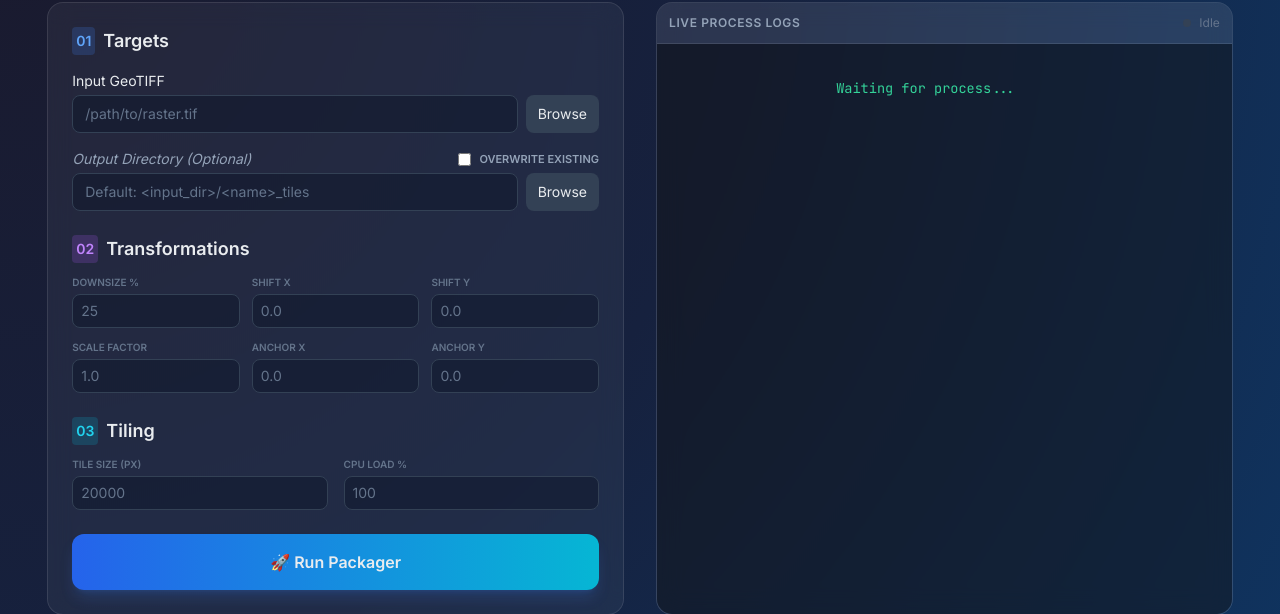
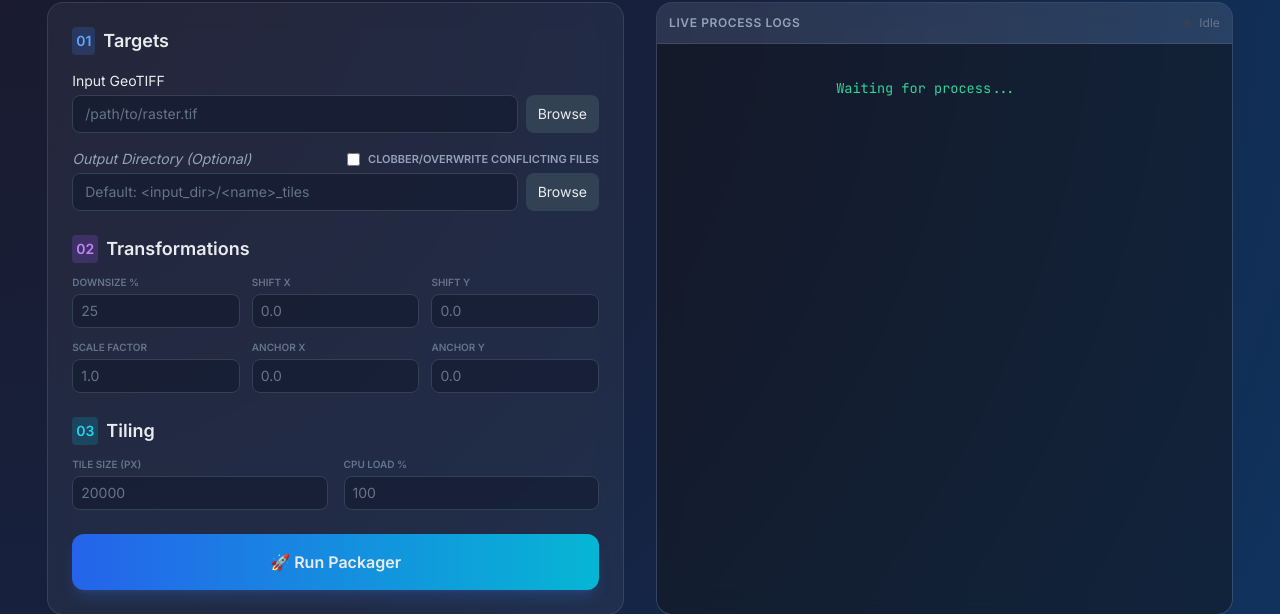
Before and after one commit to jrstear/geo, a Flask app: page / in a window 1280 px wide. Shown: the part 78-692 px from the top of the page. Run offline with Flask 3, Linux system fonts and the light colour scheme; some libraries are stand-ins or nearby versions.

Commit message:
update app.py to mention clobber for better clarity with warning message

```diff
--- a/templates/index.html
+++ b/templates/index.html
@@ -101,8 +101,8 @@
                                     <input type="checkbox" id="clobber"
                                         class="rounded border-slate-700 bg-slate-900/50 text-blue-500">
                                     <label for="clobber"
-                                        class="text-[11px] text-slate-400 uppercase font-semibold">Overwrite
-                                        existing</label>
+                                        class="text-[11px] text-slate-400 uppercase font-semibold">Clobber/Overwrite
+                                        conflicting files</label>
                                 </div>
                             </div>
                             <div class="flex gap-2">
```
